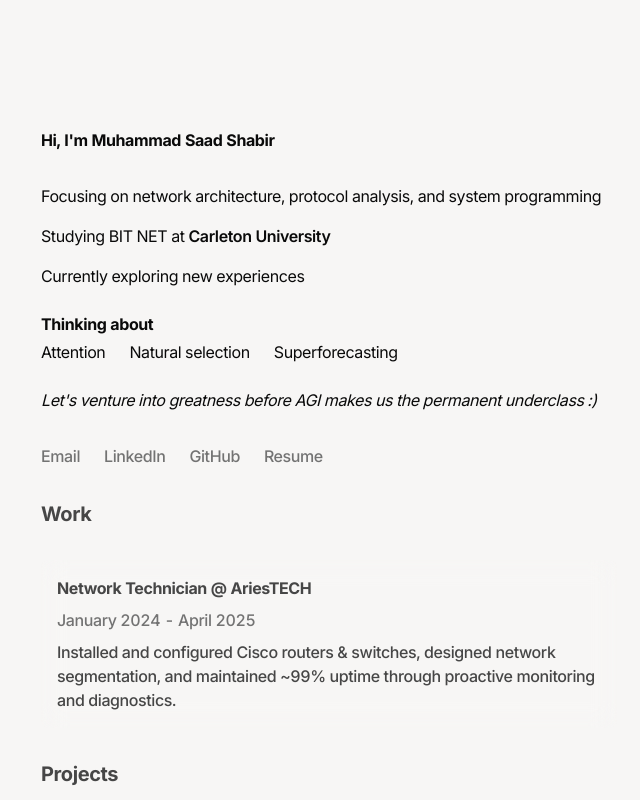
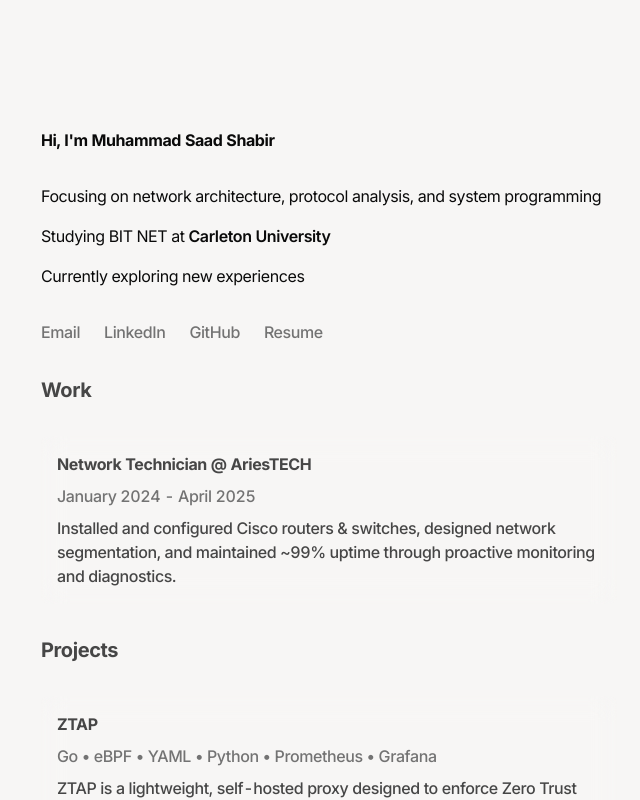
Before and after one commit to msaadshabir/personal-website, a Next.js app: page / in a window 1280 px wide. Shown: the top 800 px of the page, without its empty margins (311-951 px from the left). Built offline with nearby package versions, Linux system fonts and the light colour scheme.

Commit message:
Update page.js

```diff
--- a/app/page.js
+++ b/app/page.js
@@ -19,17 +19,6 @@ export default function Home() {
             </p>
             <p>
               Currently exploring new experiences
-            </p>
-            <div className="space-y-1 pt-2">
-              <p className="font-bold">Thinking about</p>
-              <div className="flex flex-wrap gap-6">
-                <span>Attention</span>
-                <span>Natural selection</span>
-                <span>Superforecasting</span>
-              </div>
-            </div>
-            <p className="italic pt-2">
-              Let's venture into greatness before AGI makes us the permanent underclass :)
             </p>
           </div>
           <div className="flex flex-wrap gap-x-6 gap-y-2">
```
